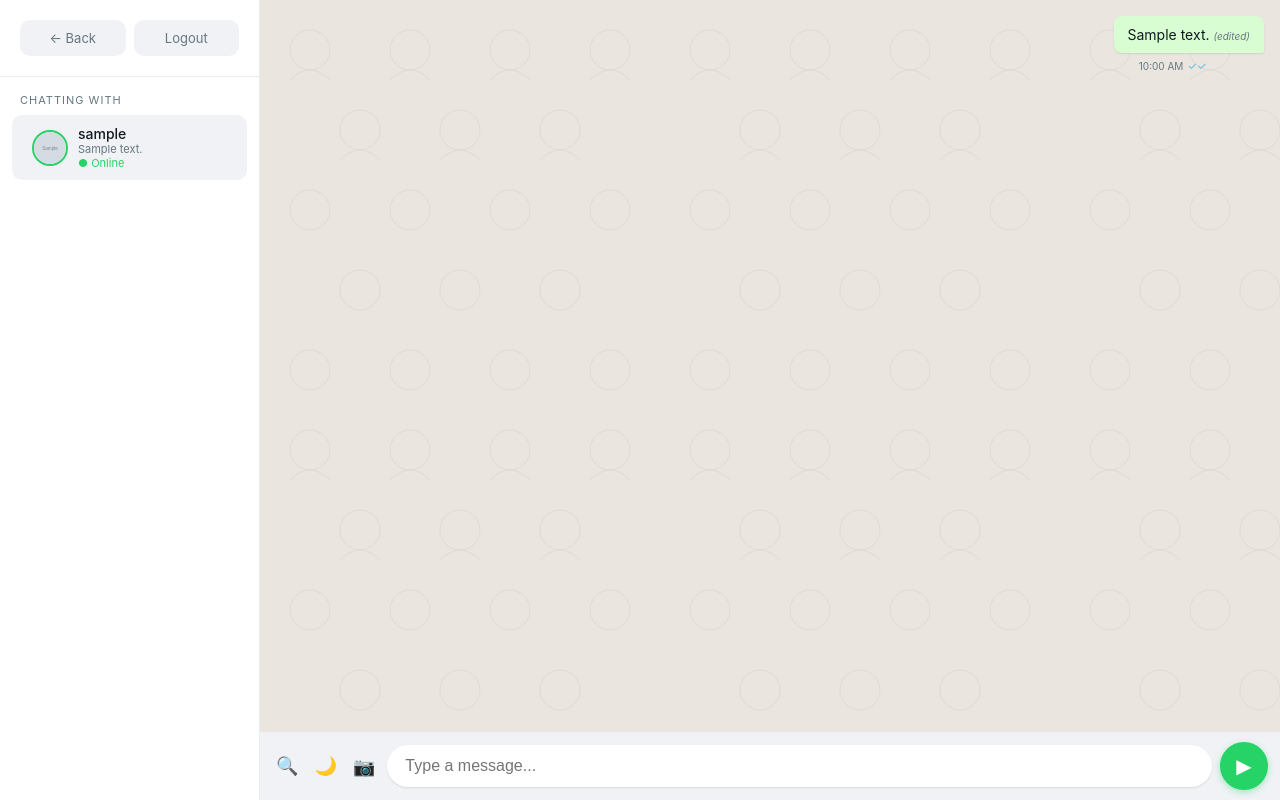
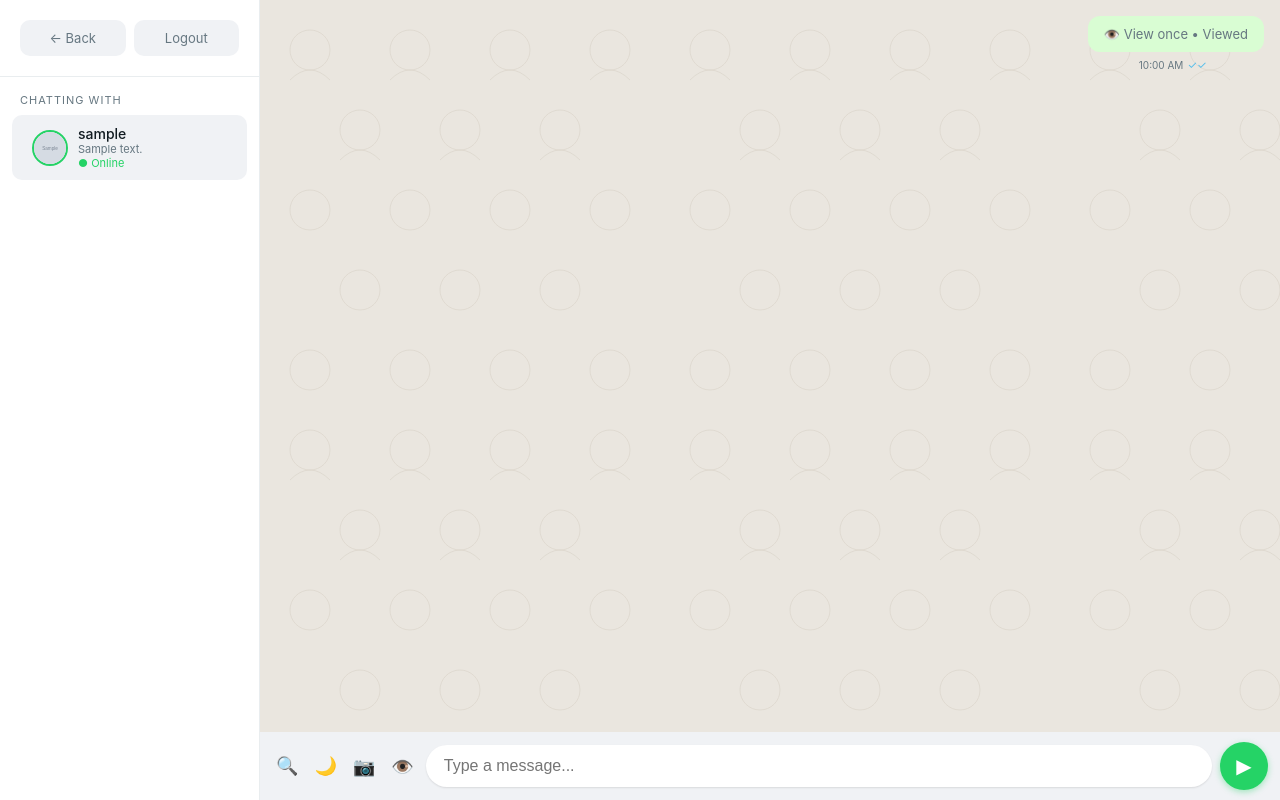
Before and after one commit to faridullah77/messaging-app, a Flask app: page /chat/1 in a window 1280 px wide. Run offline with Flask 3, Linux system fonts and the light colour scheme; a user stored in the database is signed in; tables that the repository leaves empty hold one stand-in row (values such as "Sample post"); grey boxes marked "Sample" are stand-in pictures; some libraries are stand-ins or nearby versions.

Commit message:
Add view once image feature

```diff
--- a/app.py
+++ b/app.py
@@ -341,11 +341,13 @@ def upload_image():
         receiver = User.query.get(receiver_id)
         if not receiver or not current_user.is_friend_with(receiver):
             return jsonify({'success': False, 'error': 'Unauthorized'})
+        view_once = request.form.get('view_once') == 'true'
         msg = Message(
             sender_id=current_user.id,
             receiver_id=receiver_id,
             content=f'[IMAGE]{image_url}[/IMAGE]',
-            is_read=False
+            is_read=False,
+            view_once=view_once
         )
         db.session.add(msg)
         db.session.commit()
@@ -356,7 +358,8 @@ def upload_image():
             'timestamp': msg.timestamp.strftime('%H:%M'),
             'msg_id': msg.id,
             'is_read': False,
-            'reply_preview': None
+            'reply_preview': None,
+            'view_once': view_once
         }
         socketio.emit('receive_message', payload, room=f'user_{receiver_id}')
         socketio.emit('receive_message', payload, room=f'user_{current_user.id}')
@@ -459,6 +462,23 @@ def update_bio():
     current_user.bio = bio
     db.session.commit()
     return jsonify({'success': True})
+# ── View Once ──
+@app.route('/view_once/<int:msg_id>', methods=['POST'])
+@login_required
+def view_once_image(msg_id):
+    msg = Message.query.get_or_404(msg_id)
+    if msg.receiver_id != current_user.id:
+        return jsonify({'success': False, 'error': 'Unauthorized'})
+    if msg.view_once and not msg.viewed:
+        msg.viewed = True
+        msg.content = '[VIEW_ONCE_VIEWED]'
+        db.session.commit()
+        # Notify sender
+        other_id = msg.sender_id
+        socketio.emit('view_once_viewed', {'msg_id': msg_id}, room=f'user_{other_id}')
+        socketio.emit('view_once_viewed', {'msg_id': msg_id}, room=f'user_{current_user.id}')
+        return jsonify({'success': True})
+    return jsonify({'success': False})
 
 # ── Socket Events ──
 @socketio.on('connect')
--- a/models.py
+++ b/models.py
@@ -61,6 +61,8 @@ class Message(db.Model):
     is_read = db.Column(db.Boolean, default=False)
     is_deleted = db.Column(db.Boolean, default=False)
     is_edited = db.Column(db.Boolean, default=False)
+    view_once = db.Column(db.Boolean, default=False)
+    viewed = db.Column(db.Boolean, default=False)
     reply_to_id = db.Column(db.Integer, db.ForeignKey('messages.id'), nullable=True)
     reply_to = db.relationship('Message', remote_side=[id], backref='replies')
 
--- a/static/css/style.css
+++ b/static/css/style.css
@@ -968,3 +968,40 @@ body.light-mode .btn-delete-me { background: #2a3942; color: #e9edef; }
     text-overflow: ellipsis;
     white-space: nowrap;
 }
+/* ── View Once ── */
+.view-once-tap {
+    background: #fff;
+    border: 2px dashed #128c7e;
+    border-radius: 12px;
+    padding: 14px 20px;
+    font-size: 14px;
+    color: #128c7e;
+    cursor: pointer;
+    text-align: center;
+    transition: background 0.2s;
+}
+
+.view-once-tap:hover { background: #f0fff0; }
+
+.view-once-sent {
+    background: #d9fdd3;
+    border-radius: 12px;
+    padding: 10px 16px;
+    font-size: 13px;
+    color: #667781;
+    text-align: center;
+}
+
+.view-once-viewed {
+    background: #f0f2f5;
+    border-radius: 12px;
+    padding: 10px 16px;
+    font-size: 13px;
+    color: #667781;
+    text-align: center;
+    font-style: italic;
+}
+
+.view-once-btn {
+    color: #128c7e;
+}
--- a/static/js/chat.js
+++ b/static/js/chat.js
@@ -60,6 +60,73 @@ document.getElementById('image-input')?.addEventListener('change', (e) => {
         uploadingEl.remove();
         alert('Upload failed!');
     });
+});
+// ── View Once Upload ──
+document.getElementById('view-once-input')?.addEventListener('change', (e) => {
+    const file = e.target.files[0];
+    if (!file) return;
+    if (file.size > 5000000) {
+        alert('Image 5MB se badi nahi honi chahiye!');
+        return;
+    }
+    const formData = new FormData();
+    formData.append('image', file);
+    formData.append('receiver_id', FRIEND_ID);
+    formData.append('view_once', 'true');
+
+    const uploadingEl = document.createElement('div');
+    uploadingEl.classList.add('message', 'mine');
+    uploadingEl.innerHTML = `<div class="message-bubble" style="opacity:0.6">👁️ Uploading view once...</div>`;
+    messagesContainer.appendChild(uploadingEl);
+    scrollToBottom();
+
+    fetch('/upload_image', { method: 'POST', body: formData })
+    .then(res => res.json())
+    .then(data => {
+        uploadingEl.remove();
+        if (!data.success) alert('Upload failed: ' + data.error);
+        e.target.value = '';
+    })
+    .catch(() => {
+        uploadingEl.remove();
+        alert('Upload failed!');
+    });
+});
+
+// ── View Once - Tap to view ──
+function viewOnceImage(msgId, el) {
+    const msgEl = el.closest('.message');
+    const url = el.dataset.url;
+
+    // Show image in fullscreen
+    const overlay = document.createElement('div');
+    overlay.style.cssText = 'position:fixed;top:0;left:0;width:100%;height:100%;background:rgba(0,0,0,0.95);z-index:99999;display:flex;align-items:center;justify-content:center;flex-direction:column;gap:16px;';
+    overlay.innerHTML = `
+        <p style="color:#fff;font-size:13px;opacity:0.7;">👁️ View Once — will disappear after closing</p>
+        <img src="${el.dataset.url}" style="max-width:90vw;max-height:80vh;border-radius:12px;object-fit:contain;"/>
+        <button onclick="closeViewOnce(${msgId}, this.closest('div[style]'))"
+                style="padding:10px 24px;border-radius:24px;border:none;background:#25d366;color:#fff;font-size:14px;cursor:pointer;">
+            Close
+        </button>
+    `;
+    document.body.appendChild(overlay);
+
+    // Mark as viewed
+    fetch(`/view_once/${msgId}`, { method: 'POST' });
+}
+
+function closeViewOnce(msgId, overlay) {
+    overlay.remove();
+}
+
+socket.on('view_once_viewed', (data) => {
+    const msgEl = document.querySelector(`[data-msg-id="${data.msg_id}"]`);
+    if (msgEl) {
+        const viewOnce = msgEl.querySelector('.view-once-tap, .view-once-sent');
+        if (viewOnce) {
+            viewOnce.outerHTML = '<div class="view-once-viewed">👁️ Viewed</div>';
+        }
+    }
 });
 
 // ── Send Message ──
@@ -143,7 +210,12 @@ socket.on('receive_message', (data) => {
     msgEl.innerHTML = `
         ${!isMine ? `<span class="message-sender">${data.sender}</span>` : ''}
         ${replyHtml}
-        <div class="message-bubble" id="bubble-${data.msg_id}">${renderContent(data.message)}</div>
+       ${data.view_once && !isMine ?
+            `<div class="view-once-tap" data-url="${data.message.slice(7,-8)}" onclick="viewOnceImage(${data.msg_id}, this)">👁️ Tap to view (view once)</div>` :
+            data.view_once && isMine ?
+            `<div class="view-once-sent">👁️ View once • Not viewed yet</div>` :
+            `<div class="message-bubble" id="bubble-${data.msg_id}">${renderContent(data.message)}</div>`
+        }
         <div class="emoji-picker" id="picker-${data.msg_id}">
             <span onclick="sendReaction(${data.msg_id}, '❤️')">❤️</span>
             <span onclick="sendReaction(${data.msg_id}, '😂')">😂</span>
--- a/templates/chat.html
+++ b/templates/chat.html
@@ -77,7 +77,15 @@
                     <span>{{ msg.reply_to.content[:50] }}</span>
                 </div>
                 {% endif %}
-                {% if '[IMAGE]' in msg.content %}
+                {% if msg.content == '[VIEW_ONCE_VIEWED]' %}
+                <div class="view-once-viewed">👁️ Viewed</div>
+                {% elif msg.view_once and msg.sender_id != current_user.id and not msg.viewed %}
+                <div class="view-once-tap" onclick="viewOnceImage({{ msg.id }}, this)">
+                    👁️ Tap to view (view once)
+                </div>
+                {% elif msg.view_once and msg.sender_id == current_user.id %}
+                <div class="view-once-sent">👁️ View once {% if msg.viewed %}• Viewed{% else %}• Not viewed yet{% endif %}</div>
+                {% elif '[IMAGE]' in msg.content %}
                 <img src="{{ msg.content[7:-8] }}" class="chat-image" onclick="window.open('{{ msg.content[7:-8] }}', '_blank')" />
                 {% else %}
                 <div class="message-bubble" id="bubble-{{ msg.id }}">{{ msg.content }}{% if msg.is_edited %} <span class="edited-tag">(edited)</span>{% endif %}</div>
@@ -115,9 +123,13 @@
         <div class="input-area">
             <button class="search-toggle-btn" onclick="toggleSearch()" title="Search messages">🔍</button>
             <button class="theme-toggle-btn" onclick="toggleTheme()" title="Toggle theme">🌙</button>
-            <label class="image-upload-btn" title="Image bhejo">
+           <label class="image-upload-btn" title="Normal image bhejo">
                 📷
                 <input type="file" id="image-input" accept="image/*" style="display:none"/>
+            </label>
+            <label class="image-upload-btn view-once-btn" title="View once image bhejo">
+                👁️
+                <input type="file" id="view-once-input" accept="image/*" style="display:none"/>
             </label>
             <input
                 type="text"
```
